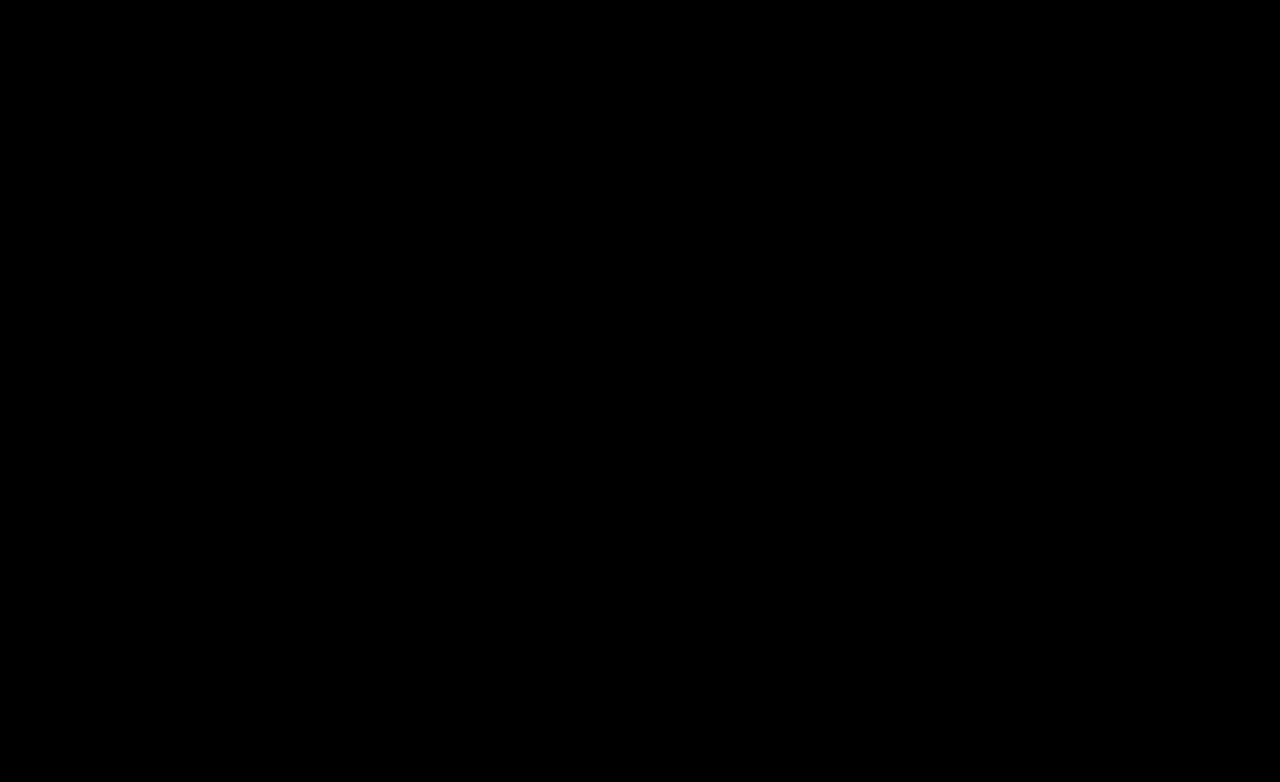
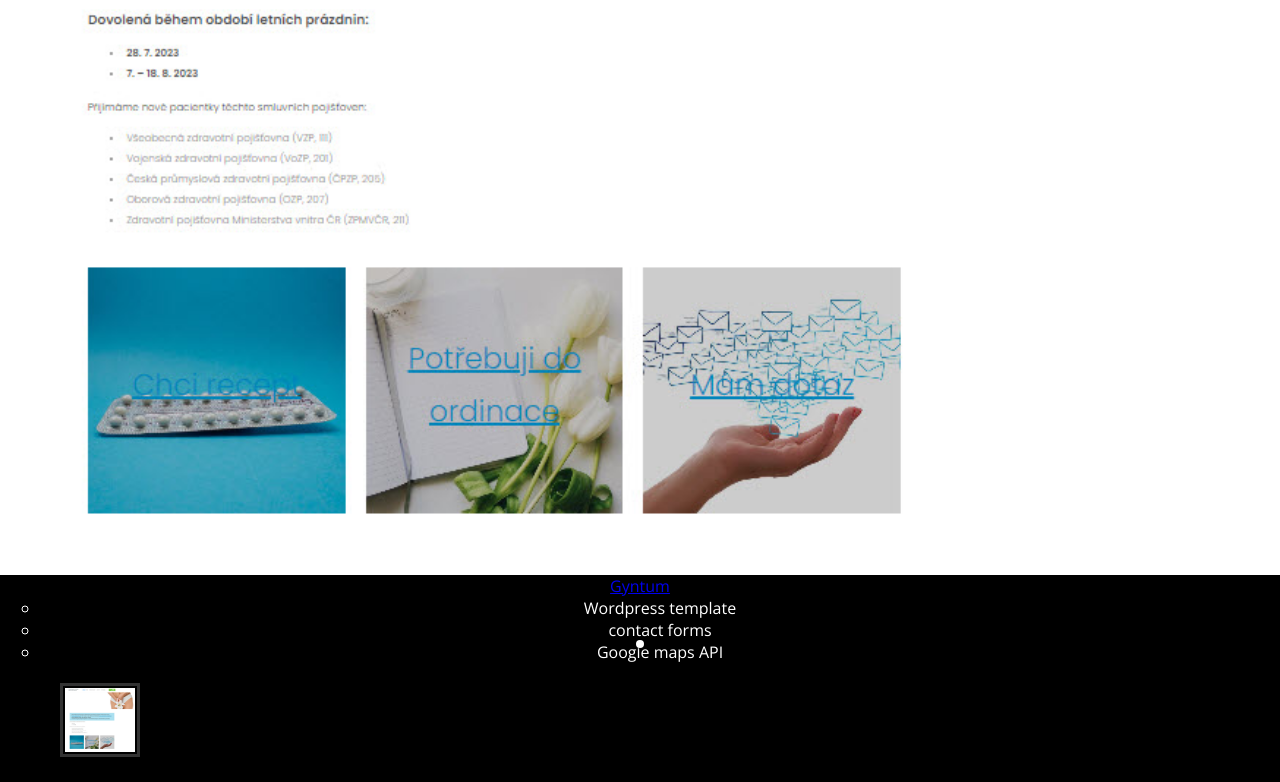
Before and after one commit to veronika-sesay/portfolio, a React app: page /portfolio in a window 1280 px wide. Shown: the part 680-1462 px from the top of the page. Before the commit the page ends 816 px from the top, so only its background shows below. Built offline with nearby package versions, Linux system fonts and the light colour scheme.

Commit message:
Projects - carousel basic

```diff
--- a/package.json
+++ b/package.json
@@ -25,6 +25,7 @@
     "react": "^18.1.0",
     "react-dom": "^18.1.0",
     "react-parallax": "^3.5.1",
+    "react-responsive-carousel": "^3.2.23",
     "react-router-dom": "^6.3.0"
   }
 }
--- a/src/components/CV/Experience/index.jsx
+++ b/src/components/CV/Experience/index.jsx
@@ -28,7 +28,7 @@ export const Experience = () => {
       description2: [
         'transformation of learning events to virtual environment: virtual conferences, webinars, mobile apps for events, hybrid meetings',
         'creation of internal websites on the Zoomforth platform - using templates and coding in HTML and CSS',
-        'UX design and management of internal Global Audit & Assurace Learning website',
+        'UX design and management of internal Global Audit & Assurance Learning website',
         'MS Teams communication channel - creating posts, graphic banners, communicaiton calendar',
         'management of educational platform with AI features (Cura)',
       ],
--- a/src/components/CV/Skills/index.jsx
+++ b/src/components/CV/Skills/index.jsx
@@ -8,7 +8,7 @@ export const Skills = () => {
     English: {
       IT: [
         'IT',
-        'advanced begginer in creation of responsive and interactive websites - skills acquired in a 300-hour certified course completed by an exam and a final project:',
+        'advanced beginner in creation of responsive and interactive websites - skills acquired in a 300-hour certified course completed by an exam and a final project:',
         'HTML5/CSS3',
         'JavaScript (ES6)',
         'ReactJS (v18)',
--- /dev/null
+++ b/src/components/Portfolio/Project/index.jsx
@@ -0,0 +1,14 @@
+import React from 'react';
+import './style.css';
+
+export const Project = (key, name, features, description, link) => {
+  return (
+    <>
+      <div className="project-text">
+        <a href={link}>{name}</a>
+        <ul>{features}</ul>
+        <p>{description}</p>
+      </div>
+    </>
+  );
+};
--- a/src/components/Portfolio/index.jsx
+++ b/src/components/Portfolio/index.jsx
@@ -1,5 +1,68 @@
 import React from 'react';
+import './style.css';
+import { useOutletContext } from 'react-router-dom';
+import { Carousel } from 'react-responsive-carousel';
+import 'react-responsive-carousel/lib/styles/carousel.min.css';
+import { Project } from './Project';
+import { Link } from 'react-router-dom';
 
 export const Portfolio = () => {
-  return <div>Portfolio</div>;
+  const [langVersion, setLangVersion] = useOutletContext();
+
+  const projects = [
+    {
+      img: '/img/gyntum.jpg',
+      link: 'www.gyntum.cz',
+      name: 'Gyntum',
+      features: ['Wordpress template', 'contact forms', 'Google maps API'],
+      description:
+        'Simple presentation web with contact forms for a medical practitioner. This was my first project and though it is simple, I learned a lot of things on it - from buying a domain and hosting, to creating the actual website including different widgets up to indexing the site. It is still work in progress and will probably be replaced soon with a better version, but still it is the first project that brought me into front end.',
+    },
+  ];
+
+  const projectsCz = [
+    {
+      img: '/img/gyntum.jpg',
+      link: 'www.gyntum.cz',
+      name: 'Gyntum',
+      features: ['Wordpress template', 'contact forms', 'Google maps API'],
+      description:
+        'Simple presentation web with contact forms for a medical practitioner. This was my first project and though it is simple, I learned a lot of things on it - from buying a domain and hosting, to creating the actual website including different widgets up to indexing the site. It is still work in progress and will probably be replaced soon with a better version, but still it is the first project that brought me into front end.',
+    },
+  ];
+
+  let content = {
+    English: {
+      link: projects.map((project) => `${project.link}`),
+      name: projects.map((project) => `${project.name}`),
+      features: projects.map((project) => {
+        return project.features.map((item) => <li key={item}>{item}</li>);
+      }),
+    },
+    Czech: {
+      link: projectsCz.map((project) => `${project.link}`),
+      name: projectsCz.map((project) => `${project.name}`),
+      features: projectsCz.map((project) => {
+        return project.features.map((item) => <li key={item}>{item}</li>);
+      }),
+    },
+  };
+
+  langVersion === 'Czech'
+    ? (content = content.Czech)
+    : (content = content.English);
+
+  return (
+    <Carousel>
+      <div className="project-container">
+        <img src="/img/gyntum.jpg" alt="www.gyntum.cz" />
+        <div className="project-text">
+          <Link to={content.link}>{content.name}</Link>
+          <ul>{content.features}</ul>
+          <p>{content.description}</p>
+        </div>
+
+      </div>
+    </Carousel>
+  );
 };
```
Also changed, not shown: public/img/gyntum.jpg (added), src/components/Portfolio/Project/style.css (added).
